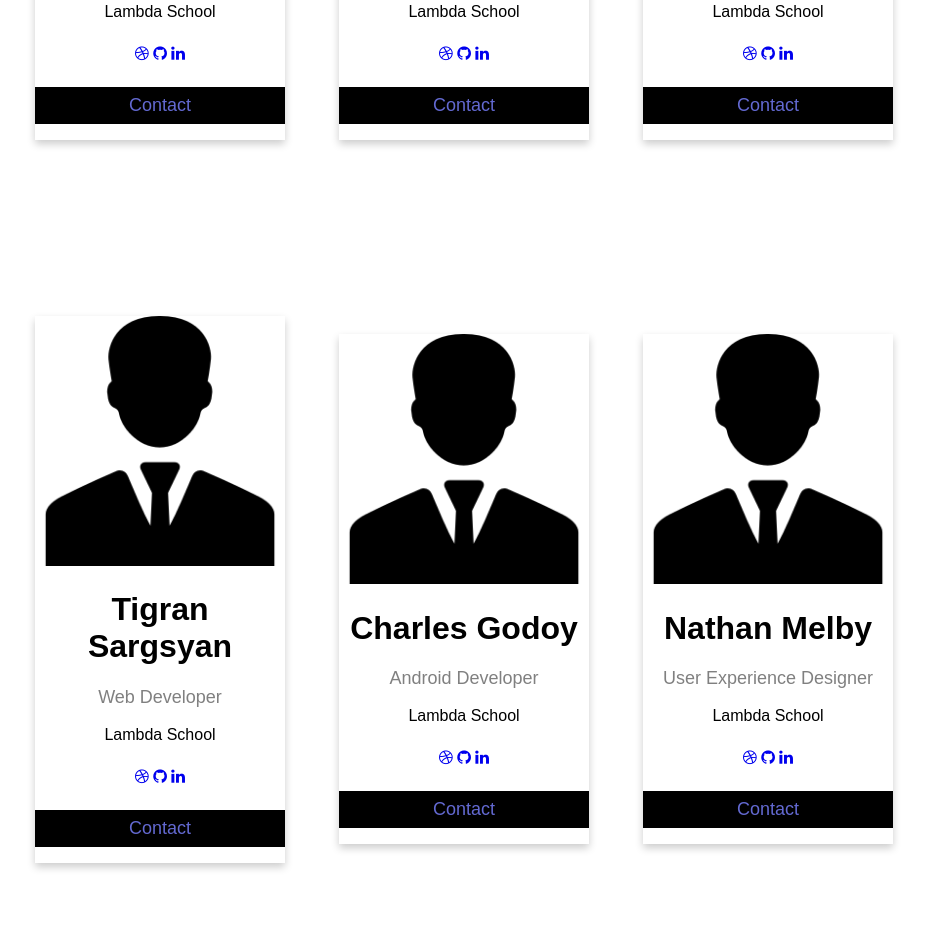
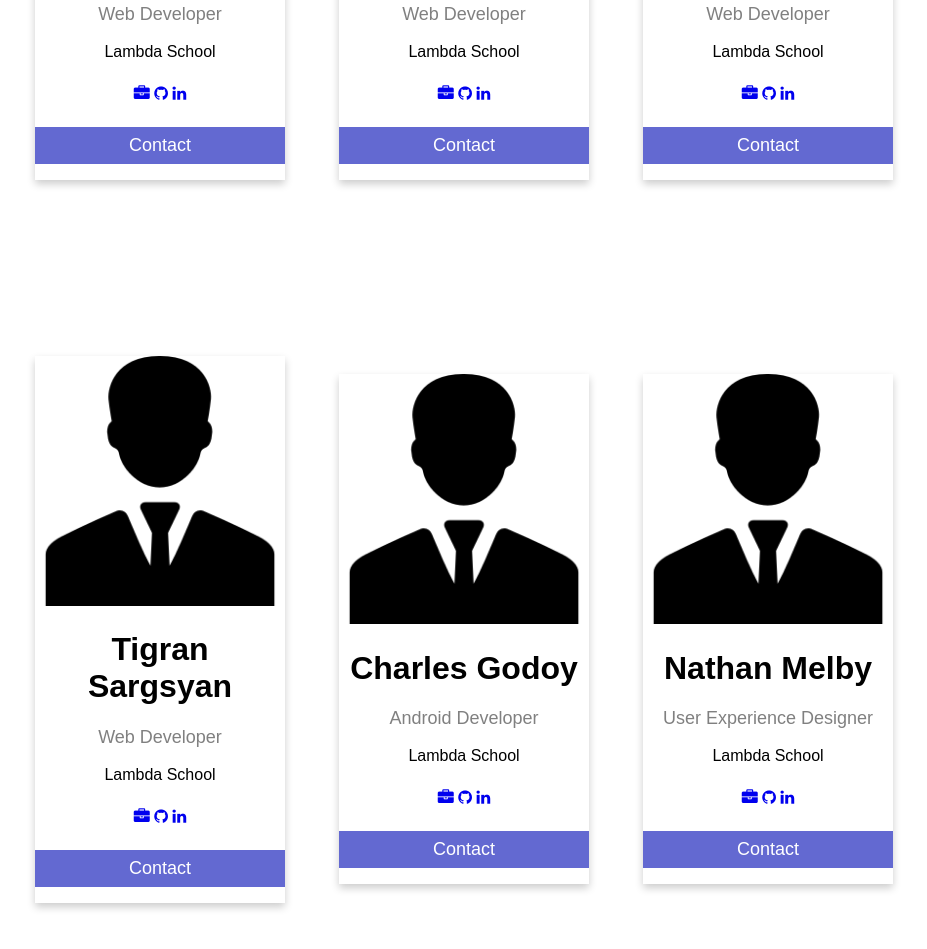
Before and after one commit to zacharybaca/Quizzer-Landing-Page, a plain HTML site: page index.html in a window 1280 px wide. Shown: the part 1597-2546 px from the top of the page, without its empty margins (176-1103 px from the left). Drawn offline with Linux system fonts and the light colour scheme.

Commit message:
buttons color

```diff
--- a/index.html
+++ b/index.html
@@ -79,6 +79,10 @@
       display: flex;
       margin: 11rem;
     }
+    .cardsBottom {
+      display: flex;
+      margin: 11rem;
+    }
     .card {
       box-shadow: 0 4px 8px 0 rgba(0, 0, 0, 0.2);
       max-width: 250px;
@@ -97,13 +101,13 @@
       outline: 0;
       display: inline-block;
       padding: 8px;
-      /* color: white; */
-      background-color: #000;
+      color: white;
+      background-color:#6369D1;
       text-align: center;
       cursor: pointer;
       width: 100%;
       font-size: 18px;
-      color: #6369D1;
+      /* color: #6369D1; */
     }
 
     button:hover,
@@ -136,7 +140,9 @@
 	border-radius: 4px;
 	background-color: #FFFFFF;
   border: 1px solid black;
-  /* margin-top: 60px; */
+  margin-top: 40px;
+  margin-left: 1.5rem;
+
 }
 
 .line-1 {
@@ -149,7 +155,7 @@
 }
 
 .quizzes-with-built {
-  margin-left: 10rem
+  margin-left: 7rem
 	height: 128px;
 	width: 488px;
 	color: #000000;
@@ -247,7 +253,7 @@ button:hover {
         <p class="title">Web Developer</p>
         <p>Lambda School</p>
         <div style="margin: 24px 0;">
-          <a href="#"><i class="fa fa-dribbble"></i></a>
+          <a href="#"><i class="fa fa-briefcase"></i></a>
           <a href="#"><i class="fa fa-github"></i></a>
           <a href="#"><i class="fa fa-linkedin"></i></a>
         </div>
@@ -263,7 +269,7 @@ button:hover {
       <p class="title">Web Developer</p>
       <p>Lambda School</p>
       <div style="margin: 24px 0;">
-        <a href="https://github.com/paintedlbird7 "><i class="fa fa-dribbble"></i></a>
+        <a href="https://github.com/paintedlbird7 "><i class="fa fa-briefcase"></i></a>
         <a href="https://paintedlbird7.github.io/RosaPerezResume
         "><i class="fa fa-github"></i></a>
         <a href="https://www.linkedin.com/in/rosa-perez-6b1a4816/ "><i class="fa fa-linkedin"></i></a>
@@ -279,7 +285,7 @@ button:hover {
       <p class="title">Web Developer</p>
       <p>Lambda School</p>
       <div style="margin: 24px 0;">
-        <a href="#"><i class="fa fa-dribbble"></i></a>
+        <a href="#"><i class="fa fa-briefcase"></i></a>
         <a href="#"><i class="fa fa-github"></i></a>
         <a href="#"><i class="fa fa-linkedin"></i></a>
       </div>
@@ -287,7 +293,7 @@ button:hover {
     </div>
     </div>
 
-    <div class="cards">
+    <div class="cardsBottom">
     <!-- <h2 style="text-align:center">User Profile Card</h2> -->
     <div class="card">
       <img src="img/businessman.png" alt="Tigran" style="width:100%">
@@ -295,7 +301,7 @@ button:hover {
       <p class="title">Web Developer</p>
       <p>Lambda School</p>
       <div style="margin: 24px 0;">
-        <a href="#"><i class="fa fa-dribbble"></i></a>
+        <a href="#"><i class="fa fa-briefcase"></i></a>
         <a href="#"><i class="fa fa-github"></i></a>
         <a href="#"><i class="fa fa-linkedin"></i></a>
       </div>
@@ -309,7 +315,7 @@ button:hover {
           <p class="title">Android Developer</p>
           <p>Lambda School</p>
           <div style="margin: 24px 0;">
-            <a href="#"><i class="fa fa-dribbble"></i></a>
+            <a href="#"><i class="fa fa-briefcase"></i></a>
             <a href="#"><i class="fa fa-github"></i></a>
             <a href="#"><i class="fa fa-linkedin"></i></a>
           </div>
@@ -324,7 +330,7 @@ button:hover {
       <p class="title">User Experience Designer</p>
       <p>Lambda School</p>
       <div style="margin: 24px 0;">
-        <a href="#"><i class="fa fa-dribbble"></i></a>
+        <a href="#"><i class="fa fa-briefcase"></i></a>
         <a href="#"><i class="fa fa-github"></i></a>
         <a href="#"><i class="fa fa-linkedin"></i></a>
       </div>
```
